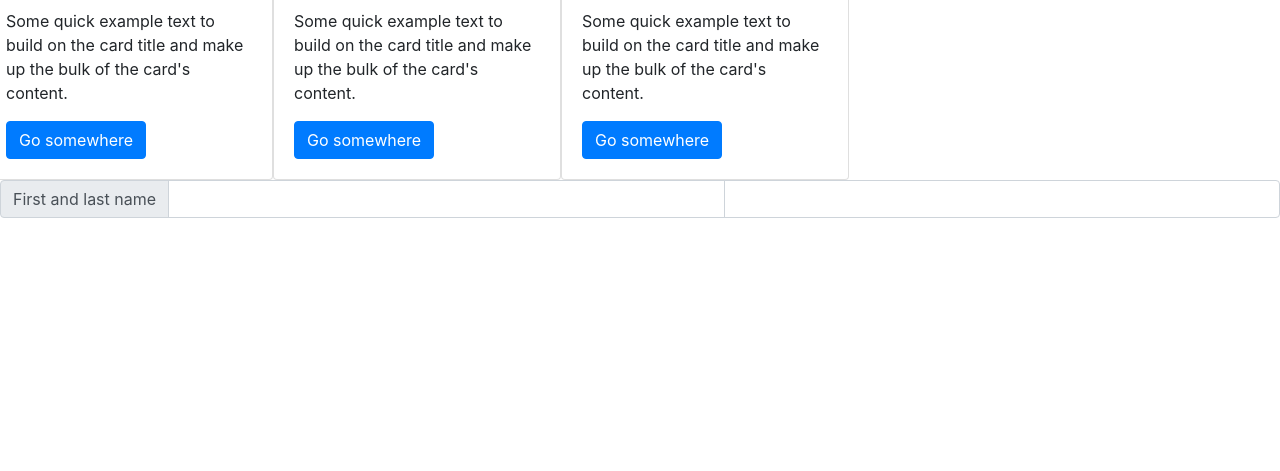
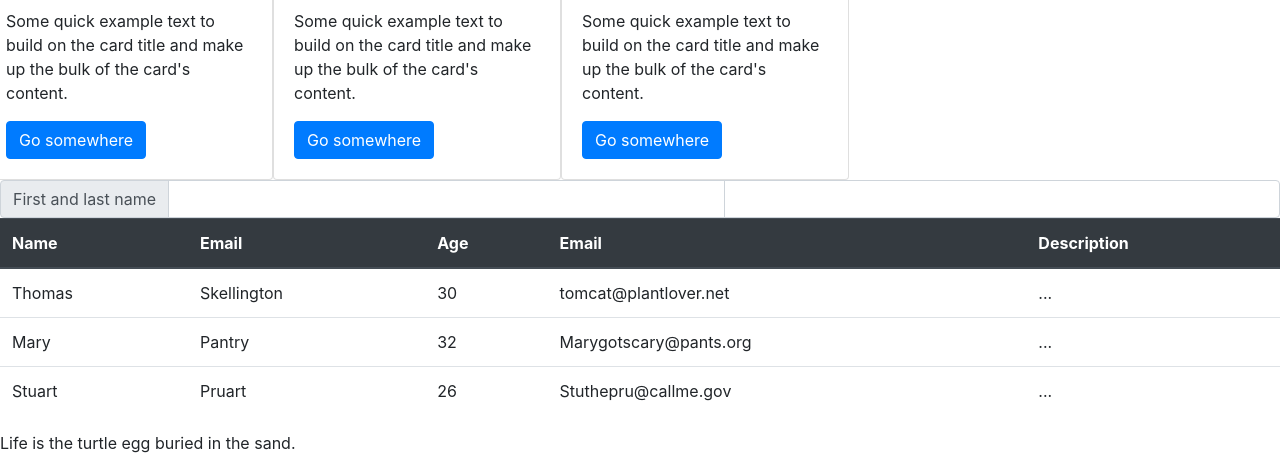
Before and after one commit to sethpaulwilliams/git-example, a website: page js-practice/index.html in a window 1280 px wide. Shown: the part 815-1286 px from the top of the page. Before the commit the page ends 1033 px from the top, so only its background shows below. Drawn offline with nearby package versions, Linux system fonts and the light colour scheme.

Commit message:
Created data in a people.js file and set up a table to import that data into my webpage

```diff
--- a/js-practice/index.html
+++ b/js-practice/index.html
@@ -107,6 +107,19 @@
             <input type="text" aria-label="Last name" class="form-control">
     </div>
 
+    <table class="table table-stripped table-hover people" width="100%">
+      <thead class="thead-dark">
+        <tr>
+          <th scope="col">Name</th>
+          <th scope="col">Email</th>
+          <th scope="col" class="numeric">Age</th>
+          <th scope="col">Email</th>
+          <th scope="col">Description</th>
+        </tr>
+      </thead>
+      <tbody></tbody>
+    </table>
+
 
 
     <!-- Optional JavaScript -->
@@ -115,5 +128,81 @@
     <script src="https://cdnjs.cloudflare.com/ajax/libs/popper.js/1.14.7/umd/popper.min.js" integrity="sha384-UO2eT0CpHqdSJQ6hJty5KVphtPhzWj9WO1clHTMGa3JDZwrnQq4sF86dIHNDz0W1" crossorigin="anonymous"></script>
     <script src="https://stackpath.bootstrapcdn.com/bootstrap/4.3.1/js/bootstrap.min.js" integrity="sha384-JjSmVgyd0p3pXB1rRibZUAYoIIy6OrQ6VrjIEaFf/nJGzIxFDsf4x0xIM+B07jRM" crossorigin="anonymous"></script>
     <script src="app.js"></script>
+
+    <!-- Adding new content via JavaScript -->
+    <script src="people.js"></script>
+
+  <script>
+    var newPara = document.createElement("p");
+      newPara.textContent = "Life is the turtle egg buried in the sand."
+
+      var body = document.querySelector("body");
+      body.appendChild(newPara);
+
+// Adding table
+      function renderTableCell(value, isNumeric) {
+      var td = document.createElement("td");
+
+      td.textContent = value;
+
+      if (isNumeric) {
+        td.classList.add("numeric");
+      }
+
+      return td;
+
+      console.log(td);
+      }
+
+      function renderPersonRow(person) {
+        var tr = document.createElement("tr");
+
+        // THE LONG WAY:
+      // var cell = renderTableCell(person.fname, false);
+      // var cell2 = renderTableCell(person.lname, false);
+      // var cell3 = renderTableCell(person.age, true);
+      // var cell4 = renderTableCell(person.email, false);
+      // var cell5 = renderTableCell(person.description, false);
+
+      // tr.appendChild(cell);
+      // tr.appendChild(cell2);
+      // tr.appendChild(cell3);
+      // tr.appendChild(cell4);
+      // tr.appendChild(cell5);
+
+        // THE SHORT WAY
+      tr.appendChild(renderTableCell(person.fname, false));
+      tr.appendChild(renderTableCell(person.lname, false));
+      tr.appendChild(renderTableCell(person.age, true));
+      tr.appendChild(renderTableCell(person.email, false));
+      tr.appendChild(renderTableCell(person.description, false));
+
+      return tr;
+      }
+
+      function renderPeopleTable (peopleArray) {
+        var tbody = document.querySelector("table.people tbody");
+
+        tbody.textContent = "";
+
+        peopleArray.forEach(function(person) {
+          tbody.appendChild(renderPersonRow(person));
+        });
+      };
+
+      renderPeopleTable(people);
+
+
+      console.log(row);
+
+
+      console.log(tbody);
+
+
+
+
+
+
+  </script>
   </body>
 </html>
--- /dev/null
+++ b/js-practice/people.js
@@ -0,0 +1,23 @@
+var people = [
+    {
+        fname: "Thomas",
+        lname: "Skellington",
+        age: 30,
+        email: "tomcat@plantlover.net",
+        description: "..."
+    },
+    {
+        fname: "Mary",
+        lname: "Pantry",
+        age: 32,
+        email: "Marygotscary@pants.org",
+        description: "...",
+    },
+    {
+        fname: "Stuart",
+        lname: "Pruart",
+        age: 26,
+        email: "Stuthepru@callme.gov",
+        description: "...",
+    },
+];
```
